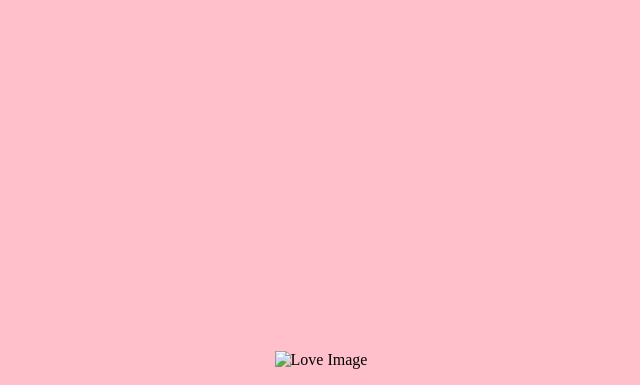
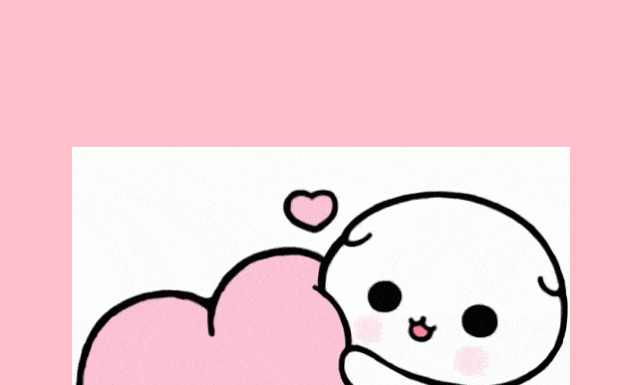
Before and after one commit to haze669/loveyou.io, a plain HTML site: page love.html in a window 1280 px wide. Shown: the top 385 px of the page, without its empty margins (319-959 px from the left). Drawn offline with Linux system fonts and the light colour scheme.

Commit message:
Update love.html

```diff
--- a/love.html
+++ b/love.html
@@ -8,7 +8,7 @@
 </head>
 <body>
     <div class="container">
-        <img src="your-love-image-file.jpg" alt="Love Image" style="max-width: 100%; height: auto;">
+        <img src="1.gif" alt="Love Image" style="max-width: 100%; height: auto;">
         <h1>Yay! I LOVE YOU</h1>
     </div>
 </body>
```
